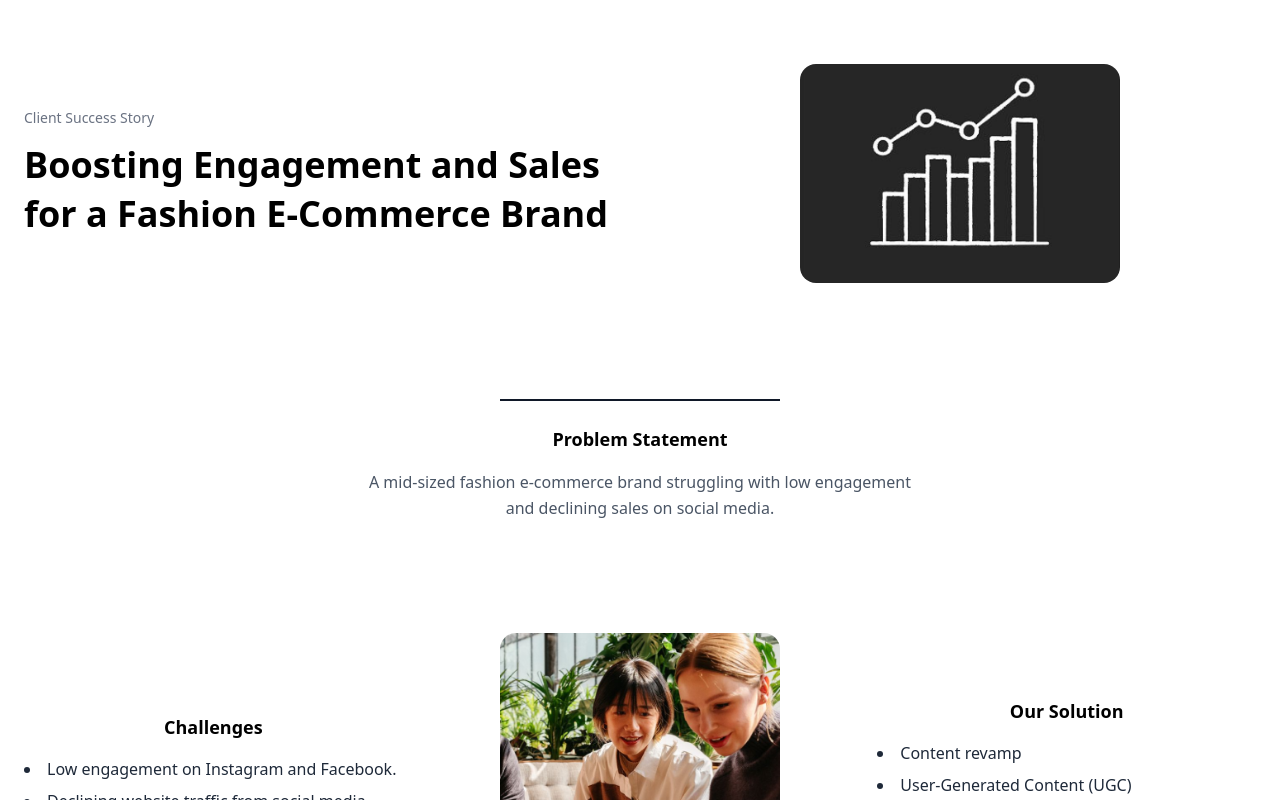
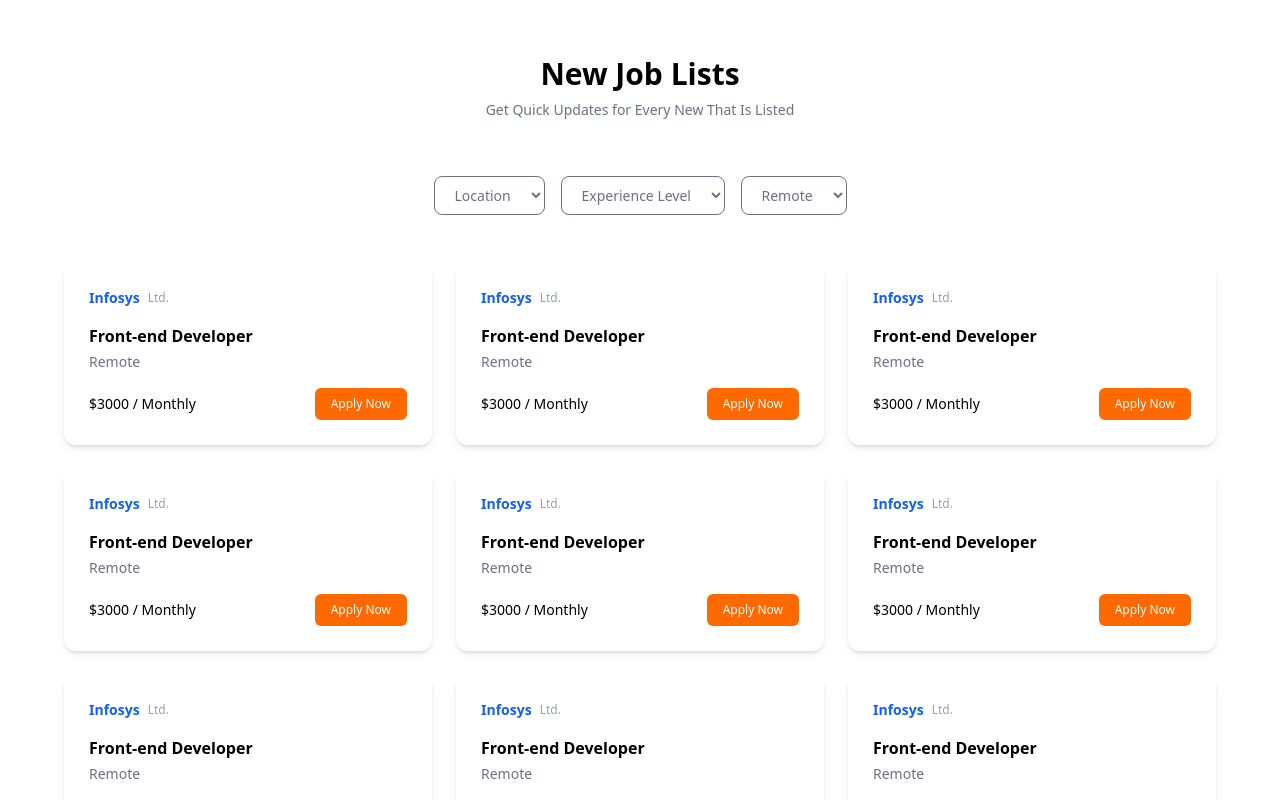
Before and after one commit to Vaibhav8075/PSAI-Project, a React (Vite) app: page / in a window 1280 px wide. Shown: the top 800 px of the page. Built offline with nearby package versions, Linux system fonts and the light colour scheme.

Commit message:
careers page done

```diff
--- a/src/App.jsx
+++ b/src/App.jsx
@@ -7,6 +7,7 @@
 import ContactUs from "./components/contact-us/ContactUs.jsx";
 import BlogDetail from "./components/blog-detail/BlogDetail.jsx";
 import PortfolioDetails from "./components/PortfolioDetails/PortfolioDetails.jsx";
+import Careers from "./components/Careers/Careers.jsx";
 
 const App = () => {
   return (
@@ -18,7 +19,8 @@
       {/*<Portfolio/>*/}
       {/*<ContactUs/>*/}
       {/* <BlogDetail/> */}
-      <PortfolioDetails/>
+      {/* <PortfolioDetails/> */}
+      <Careers/>
     </div>
   );
 };
--- /dev/null
+++ b/src/components/Careers/Careers.jsx
@@ -0,0 +1,15 @@
+import CareersHero from "./CareersHero";
+import Filters from "./Filters";
+import JobGrid from "./JobGrid";
+
+const Careers = () => {
+  return (
+    <>
+      <CareersHero />
+      <Filters />
+      <JobGrid />
+    </>
+  );
+};
+
+export default Careers;
--- /dev/null
+++ b/src/components/Careers/CareersHero.jsx
@@ -0,0 +1,12 @@
+const CareersHero = () => {
+  return (
+    <section className="text-center py-14 px-6">
+      <h1 className="text-3xl font-semibold mb-2">New Job Lists</h1>
+      <p className="text-gray-500 text-sm">
+        Get Quick Updates for Every New That Is Listed
+      </p>
+    </section>
+  );
+};
+
+export default CareersHero;
--- /dev/null
+++ b/src/components/Careers/Filters.jsx
@@ -0,0 +1,16 @@
+const Filters = () => {
+  return (
+    <div className="flex flex-wrap justify-center gap-4 mb-12">
+      {["Location", "Experience Level", "Remote"].map((item, i) => (
+        <select
+          key={i}
+          className="px-4 py-2 rounded-lg border text-sm text-gray-500 bg-white"
+        >
+          <option>{item}</option>
+        </select>
+      ))}
+    </div>
+  );
+};
+
+export default Filters;
--- /dev/null
+++ b/src/components/Careers/JobCard.jsx
@@ -0,0 +1,32 @@
+const JobCard = ({ highlighted }) => {
+  return (
+    <div
+      className={`bg-white rounded-xl p-6 transition-all duration-300
+        ${
+          highlighted
+            ? "border-2 border-blue-500 shadow-lg scale-[1.02]"
+            : "border border-transparent shadow-md hover:border-blue-400 hover:shadow-lg"
+        }`}
+    >
+      {/* Company */}
+      <div className="flex items-center gap-2 mb-4">
+        <span className="text-blue-600 font-semibold text-sm">Infosys</span>
+        <span className="text-xs text-gray-400">Ltd.</span>
+      </div>
+
+      {/* Role */}
+      <h3 className="font-semibold mb-1">Front-end Developer</h3>
+      <p className="text-sm text-gray-500 mb-4">Remote</p>
+
+      {/* Footer */}
+      <div className="flex items-center justify-between">
+        <p className="text-sm font-medium">$3000 / Monthly</p>
+        <button className="bg-orange-500 text-white text-xs px-4 py-2 rounded-md hover:bg-orange-600">
+          Apply Now
+        </button>
+      </div>
+    </div>
+  );
+};
+
+export default JobCard;
--- /dev/null
+++ b/src/components/Careers/JobGrid.jsx
@@ -0,0 +1,23 @@
+import JobCard from "./JobCard";
+
+const JobGrid = () => {
+  return (
+    <section className="max-w-7xl mx-10 px-6">
+      <div className="grid md:grid-cols-3 gap-6">
+        {[...Array(9)].map((_, i) => (
+  <JobCard key={i} />
+))}
+
+      </div>
+
+      {/* Load More */}
+      <div className="flex justify-center mt-12 ">
+        <button className="bg-orange-500 text-white px-6 py-2 rounded-md hover:bg-orange-600 text-sm">
+          Load More
+        </button>
+      </div>
+    </section>
+  );
+};
+
+export default JobGrid;
```
